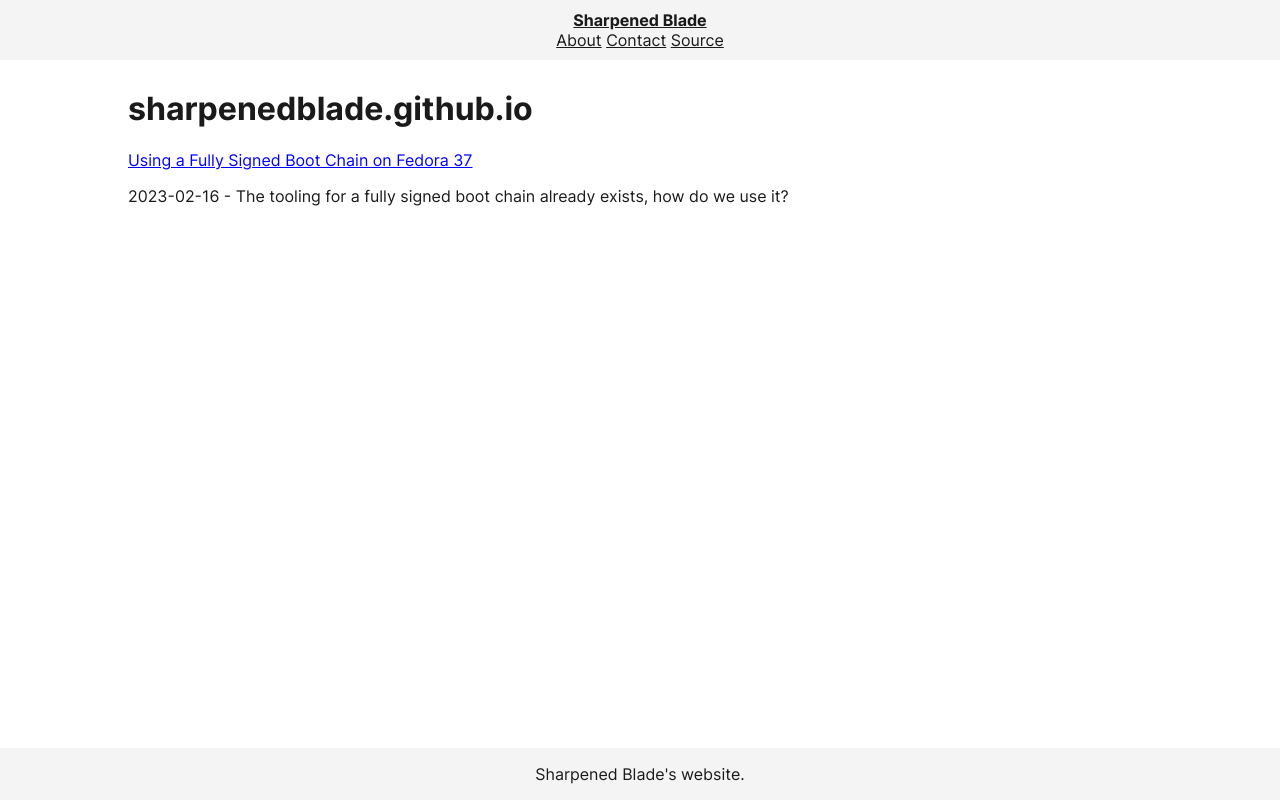
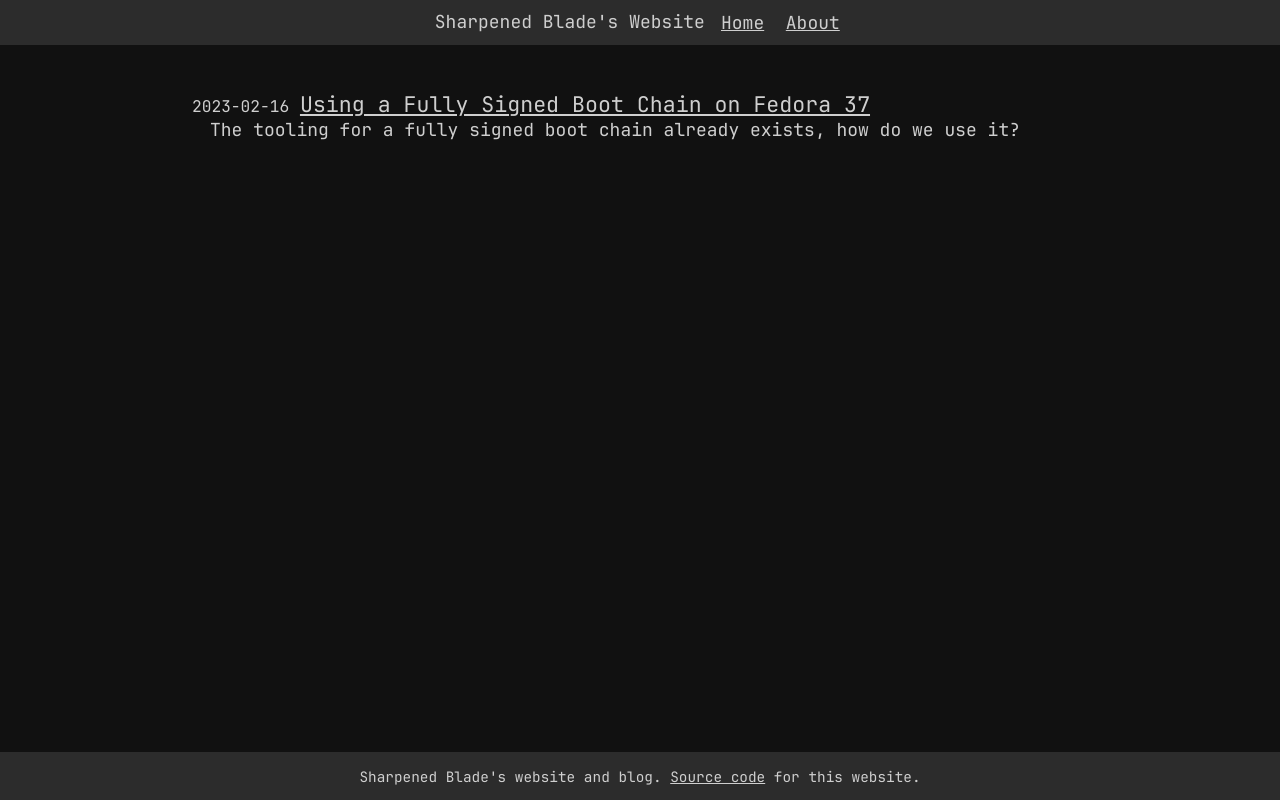
Before and after one commit to sharpenedblade/sharpenedblade.github.io, an Eleventy site: page index.liquid in a window 1280 px wide. Built offline with nearby package versions, Linux system fonts and the light colour scheme; Eleventy itself is replaced by a stand-in of ours; files that its build step writes are made by us from their sources.

Commit message:
Redesign

```diff
--- a/_includes/layout.liquid
+++ b/_includes/layout.liquid
@@ -9,11 +9,10 @@
     </head>
     <body>
         <header>
-            <a href="/index.html"><b>Sharpened Blade</b></a>
+            <b>Sharpened Blade's Website</b>
             <nav>
-                {% for about in collections.about %}
-                    <a href="{{ about.url }}">{{ about.data.title }}</a>
-                {% endfor %}
+                <a href="/">Home</a>
+                <a href="/about">About</a>
             </nav>
         </header>
 
@@ -24,7 +23,7 @@
         </main>
 
         <footer>
-            <p>Sharpened Blade's website.</p>
+            <p>Sharpened Blade's website and blog. <a href="https://github.com/sharpenedblade/sharpenedblade.github.io">Source code</a> for this website.</p>
         </footer>
     </body>
 </html>
--- a/about/about.json
+++ /dev/null
@@ -1,4 +0,0 @@
-{
-    "layout": "layout.liquid",
-    "tags": ["about"]
-}
--- a/about/about.md
+++ /dev/null
@@ -1,6 +0,0 @@
----
-title: About
----
-# About
-
-This is Sharpened Blade's website.
--- a/about/contact.md
+++ /dev/null
@@ -1,12 +0,0 @@
----
-title: Contact
----
-# Contact Information
-
-I will try to respond somewhat quickly, but I have a limited amount of time for this. My timezone currently is UTC-8, be mindful of this. If you need to say something important, please use something secure like GPG to encrypt it, or use a matrix e2ee DM. If you spam me, or otherwise be disruptive, I will procced to block you and ignore anything you say.
-
-My GPG key fingerprint is `BDC3 73CA 7DF3 4A85 2B7E  AC86 5060 D3E2 1F6E D8FD`.
-
-Matrix: [@sharpenedblade:matrix.org](https://matrix.to/#/@sharpenedblade:matrix.org)
-
-email: [sharpenedblade@proton.me](mailto://sharpenedblade@proton.me)
--- /dev/null
+++ b/about/index.md
@@ -0,0 +1,21 @@
+---
+title: About
+layout: layout.liquid
+---
+# About
+
+## This website
+
+I write about topics related to linux, free software, and video games. If you spot an error or want to suggest an improvement, open an issue or send me an email.
+
+I made this website with [11ty](https://11ty.dev), markdown, and neovim. The content on this website (unless otherwise specified) is licensed under [CC BY-SA 4.0](http://creativecommons.org/licenses/by-sa/4.0/) and the code is under the MIT license. The source code is available on [Github](https://github.com/sharpenedblade/sharpenedblade.github.io).
+
+## Contact Information
+
+I will *try* to respond somewhat quickly, but I am somewhat busy right now. Please encrypt any sensitive information and attach your gpg key. If you do not get an response within 2 weeks, send your email again. **Do not** send spam or marketing to me, it is going to get blocked.
+
+My GPG key fingerprint is `BDC3 73CA 7DF3 4A85 2B7E  AC86 5060 D3E2 1F6E D8FD`.
+
+Matrix: [@sharpenedblade:matrix.org](https://matrix.to/#/@sharpenedblade:matrix.org)
+
+email: [sharpenedblade@proton.me](mailto://sharpenedblade@proton.me)
--- a/about/source.md
+++ /dev/null
@@ -1,8 +0,0 @@
----
-title: Source
----
-# Source Code
-
-This website is made with [@11ty/eleventy](https://11ty.dev), html, css, and markdown. The code is MIT licensed, and the contents are CC-0 (you can do whatever you want with it).
-
-The source code is available at [https://github.com/sharpenedblade/sharpenedblade.github.io](https://github.com/sharpenedblade/sharpenedblade.github.io).
--- a/index.liquid
+++ b/index.liquid
@@ -2,10 +2,12 @@
 title: Home
 layout: layout.liquid
 ---
-<h1 id ="name"> sharpenedblade.github.io </h1>
 {% for post in collections.posts %}
     <article>
-        <a href="{{ post.url }}" >{{ post.data.title }}</a>
-        <p>{{ post.date | date: "%Y-%m-%d" }} - {{ post.data.description }}</p>
+        <div class="article-header">
+            <time class="article-date" datetime="{{ post.date }}">{{ post.date | date: "%Y-%m-%d" }}</time>
+            <a class="article-title" href="{{ post.url }}">{{ post.data.title }}</a>
+        </div>
+        <p class="article-description">{{ post.data.description }}</p>
     </article>
 {% endfor %}
--- a/styles/style.css
+++ b/styles/style.css
@@ -2,23 +2,26 @@
 
 /* Light */
 :root {
-    --base: #ffffff;
-    --elevated: #f4f4f4;
-    --bg-code: #efefef;
-    --text: #1a1a1a;
-    --accent: #0000ff;
-    --link: #0000ff;
+    --base: #111111;
+    --elevated: #1f1f1f;
+    --elevated: #2c2c2c;
+    --text: #cfcfcf;
+    --text-hidden: #808080;
+    --accent: #6666ff;
+    --link: #6666ff;
+    font-size: 18px;
 }
 
 /* Dark */
 @media (prefers-color-scheme: dark) {
     :root {
-        --base: #191919;
-        --elevated: #262626;
-        --bg-code: #2c2c2c;
-        --text: #eeeeee;
+        --base: #1f1f1f;
+        --elevated: #333333;
+        --code: #2a2a2a;
+        --text: #dadada;
+        --text1: #aaaaaa;
+        --elevated-text: #eeeeee;
         --accent: #6666ff;
-        --link: #6666ff;
     }
  }
 
@@ -50,15 +53,12 @@
   src: url("/fonts/JetBrainsMono-Regular.woff2") format("woff2");
 }
 
+/* Font styling */
 body {
-    font-family: Inter;
+    font-family: Jetbrains Mono;
     font-size: 1rem;
     background: var(--base);
     color: var(--text);
-    display:flex;
-    flex-direction:column;
-    min-height:100vh;
-    margin: 0px;
 }
 
 a {
@@ -66,27 +66,26 @@ a {
 }
 
 h1 {
-    color: var(--text);
-    font-size: 2rem;
-}
-
-h1 code {
-    font-size: 1.5rem;
+    font-size: 1.7rem;
 }
 
 h2 {
-    font-size: 1.5rem;
+    font-size: 1.3rem;
 }
 
-h2 code {
-    font-size: 1.25rem;
+/* Layout */
+body {
+    flex-direction:column;
+    display:flex;
+    min-height:100vh;
+    margin: 0px;
 }
 
 main {
     flex:1;
     margin: 0.5rem;
-    margin-left: 10%;
-    margin-right: 10%;
+    margin-left: 15%;
+    margin-right: 15%;
     justify-content: center;
 }
 
@@ -94,29 +93,35 @@ main {
     justify-content: flex-start;
 }
 
-header {
+/* Page header */
+header, header a{
     background: var(--elevated);
-    color: var(--text);
+    color: var(--elevated-text);
     text-align: center;
-    padding: 10px;
+    padding: 0.3rem;
+    display: inline-block;
+    font-size: 1rem;
 }
 
-header a {
-    color: var(--text)
+nav {
+    display: inline-block
 }
 
-footer {
+/* Page footer */
+footer, footer a {
     background: var(--elevated);
-    color: var(--text);
+    color: var(--elevated-text);
     text-align: center;
+    font-size: 0.8rem;
     margin: 0px;
     border: 0px;
     padding: 0px;
 }
 
+/* Code blocks */
 code {
     border-radius: 6px;
-    background: var(--bg-code);
+    background: var(--code);
     padding: 0px 3px 0px 3px;
     font-family: Jetbrains Mono;
     font-size: 13px;
@@ -124,7 +129,7 @@ code {
 
 pre {
     border-radius: 6px;
-    background: var(--bg-code);
+    background: var(--code);
     padding: 3px;
     max-width: 60%;
     overflow: auto;
@@ -133,3 +138,24 @@ pre {
 pre code {
     border: none;
 }
+
+/* Article listing */
+.article-title {
+    font-size: 1.2rem;
+    color: var(--text);
+    font-weight: bold;
+}
+
+.article-description {
+    font-size: 1rem;
+    margin: 0 1rem;
+}
+
+.article-date {
+    font-size: 0.9rem;
+    color: var(--text1);
+}
+
+article {
+    margin: 2rem 0 0 0;
+}
```
